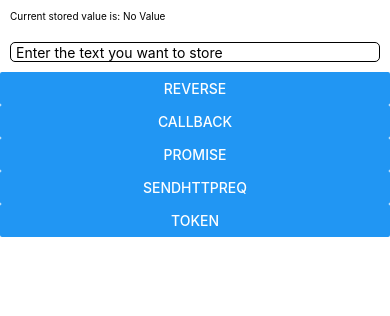
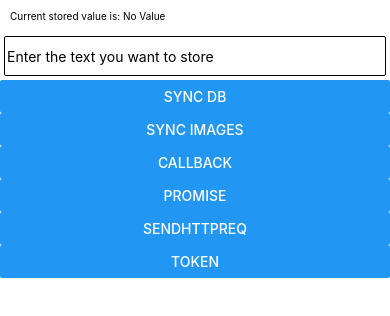
Before and after one commit to keyongyu/NPHttpSync, a React Native app: screen / in a window 390 px wide. Shown: the top 316 px of the page. Built offline with nearby package versions, Linux system fonts and the light colour scheme; what react-native-fs would draw is missing.

Commit message:
fix minor bug

```diff
--- a/App.tsx
+++ b/App.tsx
@@ -29,21 +29,34 @@ function App(): React.JSX.Element {
     //const storedValue = NativeLocalStorage?.getItem('myKey');
     //setValue(storedValue ?? '');
   }, []);
-  function sqliteTest(){
-
+  function syncImages(){
     const db = SQLite.openDatabaseSync('databaseName');
     db.useForHttpDataSync();
     //NPSyncSpec.DeleteFolder(WorkDir+"/M_PRD");
 
     HttpCommSync((arg: ReportArg)=>{
       console.log(JSON.stringify(arg));
-    }, [/*'9.1.0.0_SYNC',*/'profile-image']).then((sucess:boolean) => {
-        console.log("sync finished:"+sucess);
-        //db.closeAsync();
+    }, ['profile-image']).then((sucess:boolean) => {
+      console.log("sync finished:"+sucess);
+      db.closeSync();
+      //db.closeAsync();
     })
 
     //db.closeSync();
     //NPSyncSpec.TestSqliteDB(db.)
+  }
+  function syncDB(){
+    const db = SQLite.openDatabaseSync('databaseName');
+    db.useForHttpDataSync();
+    //NPSyncSpec.DeleteFolder(WorkDir+"/M_PRD");
+
+    HttpCommSync((arg: ReportArg)=>{
+       console.log(JSON.stringify(arg));
+    }, ['9.1.0.0_SYNC']).then((sucess:boolean) => {
+        console.log("sync finished:"+sucess);
+        db.closeSync();
+        //db.closeAsync();
+    })
   }
   async function sqliteTest2(){
     //await 1;
@@ -107,9 +120,8 @@ function App(): React.JSX.Element {
     //log.warn("setValue2:" + v);
   }
   function reverseValue() {
-    // let r = NPSyncSpec.reverseString(editingValue ?? EMPTY);
-    // setValue(r);
-    sqliteTest();
+     let r = NPSyncSpec.reverseString(editingValue ?? EMPTY);
+     setValue(r);
   }
 
   function callBackTest() {
@@ -171,7 +183,8 @@ function App(): React.JSX.Element {
         onChangeText={setEditingValue}
       />
 
-      <Button title="reverse" onPress={reverseValue} />
+      <Button title="sync db" onPress={syncDB} />
+      <Button title="sync images" onPress={syncImages} />
       <Button title="callback" onPress={callBackTest} />
       <Button title="promise" onPress={testPromise} />
       <Button title="sendhttpreq" onPress={sendhttp} />
@@ -201,13 +214,13 @@ const styles = StyleSheet.create({
     fontSize: 10,
   },
   textInput: {
-    margin: 10,
-    height: 20,
+    margin: 4,
+    height: 40,
     borderColor: 'black',
     borderWidth: 1,
-    paddingLeft: 5,
-    paddingRight: 5,
-    borderRadius: 5,
+    paddingLeft: 2,
+    paddingRight: 2,
+    borderRadius: 2,
   },
 });
 
--- a/HttpCommSync/Common.ts
+++ b/HttpCommSync/Common.ts
@@ -31,7 +31,7 @@ class NPLoggerC {
     private ReturnWritter(log,lvl: number, bMsgBox:boolean) {
         if(bMsgBox)
             return function (msg: any) {
-                log(msg);
+                //log(msg);
                 let m = msg;
                 if (msg instanceof Object)
                     m = JSON.stringify(msg);
@@ -43,7 +43,7 @@ class NPLoggerC {
             };
         else
             return function (msg: any) {
-                log(msg);
+                //log(msg);
                 let m = msg;
                 if(msg instanceof Uint8Array )
                     NPLogger.WriteLog(lvl,m);
--- a/HttpCommSync/HttpFileSyncManager.ts
+++ b/HttpCommSync/HttpFileSyncManager.ts
@@ -121,10 +121,10 @@ export var gDownloadFilesManager = new class {
                 // Check if file exists in ${Table}
                 // If exists, copy to ${Table}__temp
                 // else download it
-                let tmpFile=fileRequest.tempFileName;
-                let timeout = existDownloadedFiles.length%10==9 ? 0:10;
-                let p = new Promise<void>((resolve) => {
-                    setTimeout(async () => {
+                let tmpFile= fileRequest.tempFileName;
+                // let timeout = existDownloadedFiles.length%10==9 ? 0:10;
+                // let p = new Promise<void>((resolve) => {
+                //     setTimeout(async () => {
                         NativeNPSync.WriteFile(tmpFile, '', 'w');
                         NativeNPSync.DeleteFile(tmpFile);
                         //console.log(`delete ${tmpFile}`);
@@ -133,10 +133,10 @@ export var gDownloadFilesManager = new class {
                         //console.log(`**** end of copying file: ${fileRequest.FULL_FILE_NAME} to ${tmpFile}`);
                         Logger.Event(`Sync Method: ${fileRequest.SyncMethod}. Skip downloading ${fileRequest.FILE_NAME} because it already exists.`);
                         existDownloadedFiles.push(fileRequest);
-                        resolve();
-                    }, timeout);
-                });
-                await p;
+                //         resolve();
+                //     }, timeout);
+                // });
+                // await p;
             }else
                 validDownloadRequests.push(fileRequest);
         }
```
Also changed, not shown: 1 other file (tests, documents, lock files or other folders).
